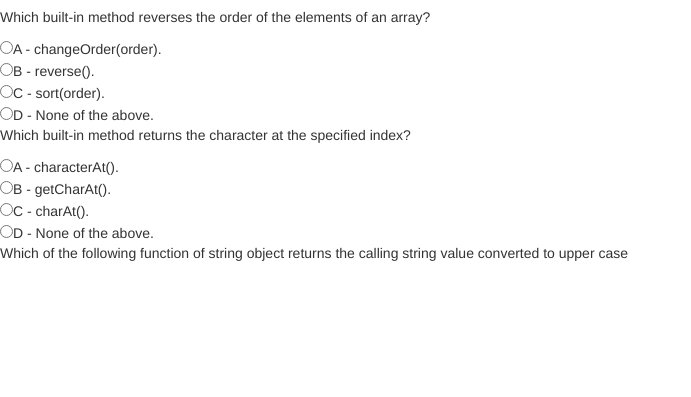
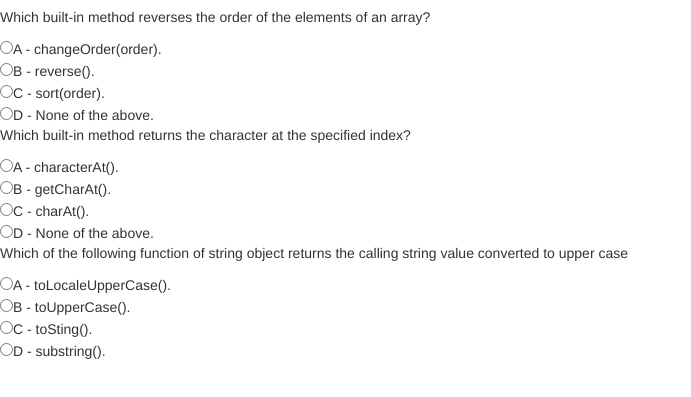
Before and after one commit to KingVulkan/Quiz-board, a plain HTML site: page index.html in a window 1280 px wide. Shown: the part 93-490 px from the top of the page, without its empty margins (0-691 px from the left). Drawn offline with nearby package versions, Linux system fonts and the light colour scheme.

Commit message:
adds choices for question 3

```diff
--- a/index.html
+++ b/index.html
@@ -26,6 +26,10 @@
     <input type="radio" name="Question 2." value="c">C - charAt().<br>
     <input type="radio" name="Question 2." value="d">D - None of the above.<br>
     <p>Which of the following function of string object returns the calling string value converted to upper case</p>
+    <input type="radio" name="Question 3." value="a">A - toLocaleUpperCase().<br>
+    <input type="radio" name="Question 3." value="b">B - toUpperCase().<br>
+    <input type="radio" name="Question 3." value="c">C - toSting().<br>
+    <input type="radio" name="Question 3." value="d">D - substring().<br>
 
 
   </form>
```
